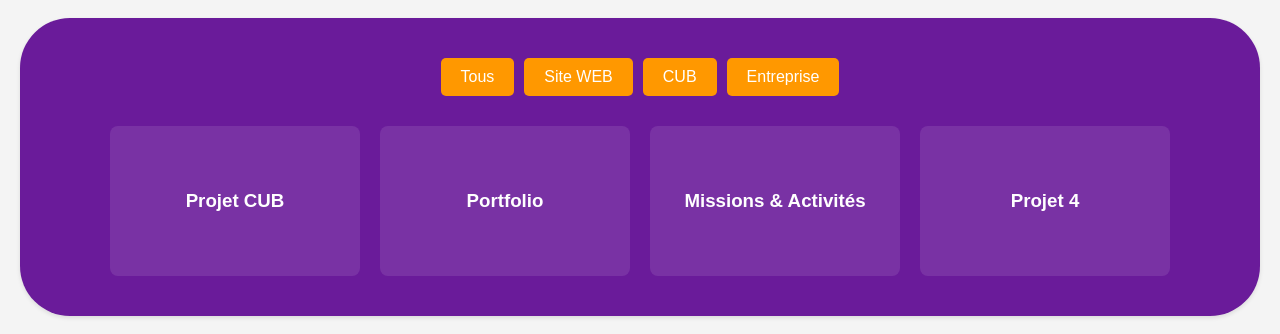
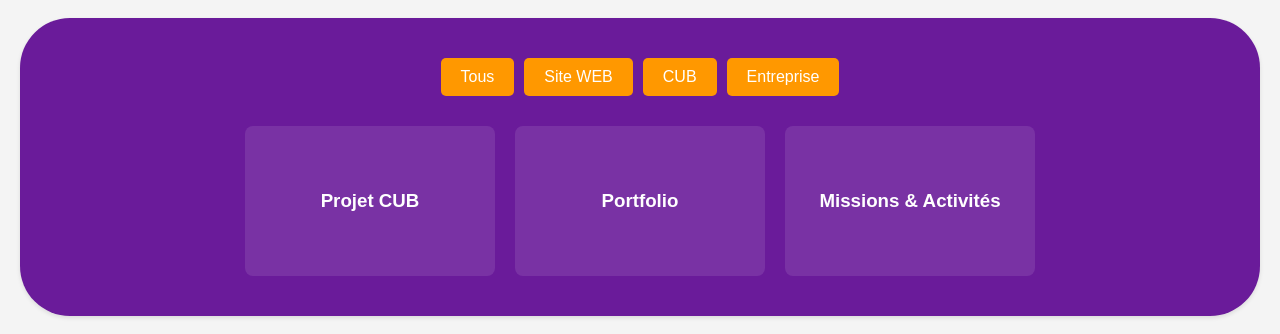
Before and after one commit to Enzo-T-Portfolio/portfolio, a plain HTML site: page projet.html in a window 1280 px wide. Shown: the part 107-441 px from the top of the page. Drawn offline with Linux system fonts and the light colour scheme.

Commit message:
Update projet.html

```diff
--- a/projet.html
+++ b/projet.html
@@ -40,11 +40,6 @@
                     </div>
                 </div>
 
-                <div class="project-card-projet" data-title="Projet 4" data-category="web" data-description="Description détaillée du projet 4...">
-                    <div class="card-front-projet">
-                        <h3>Projet 4</h3>
-                    </div>
-                </div>
             </div>
         </section>
     </main>
```
